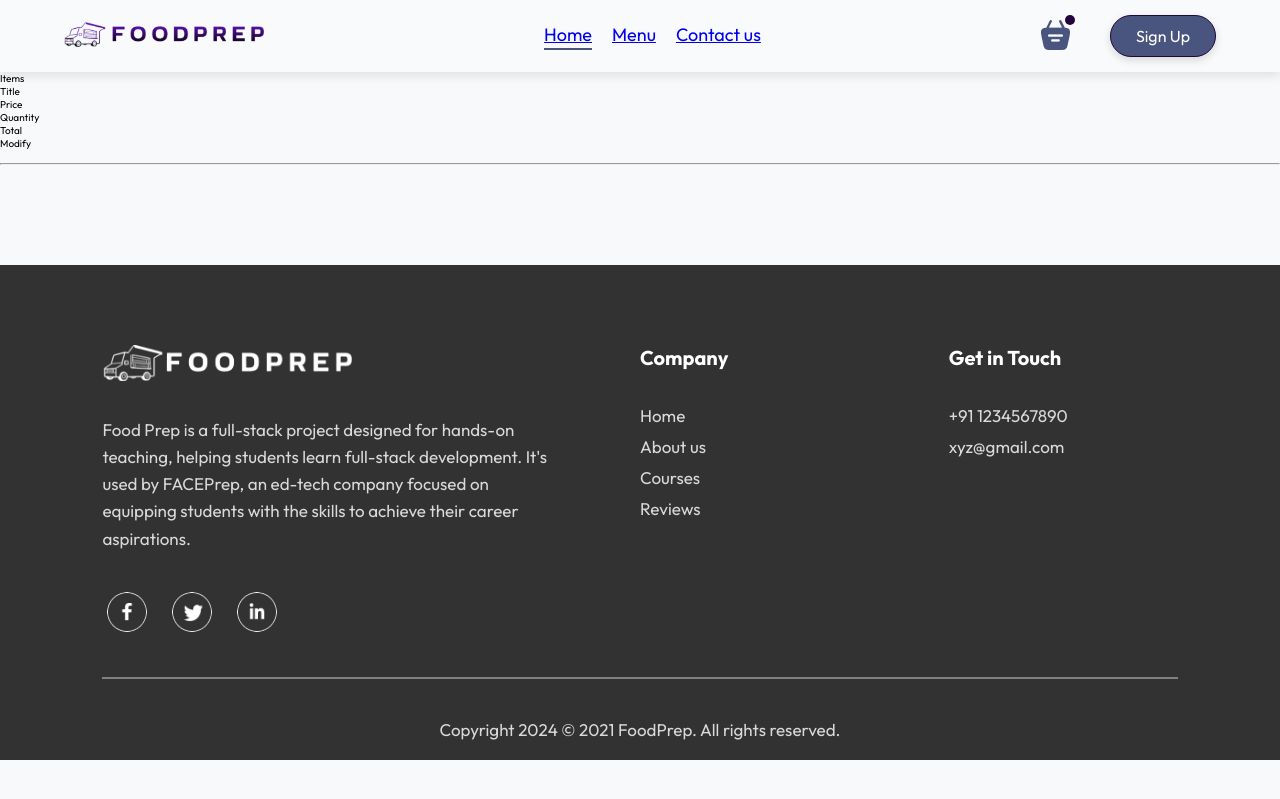
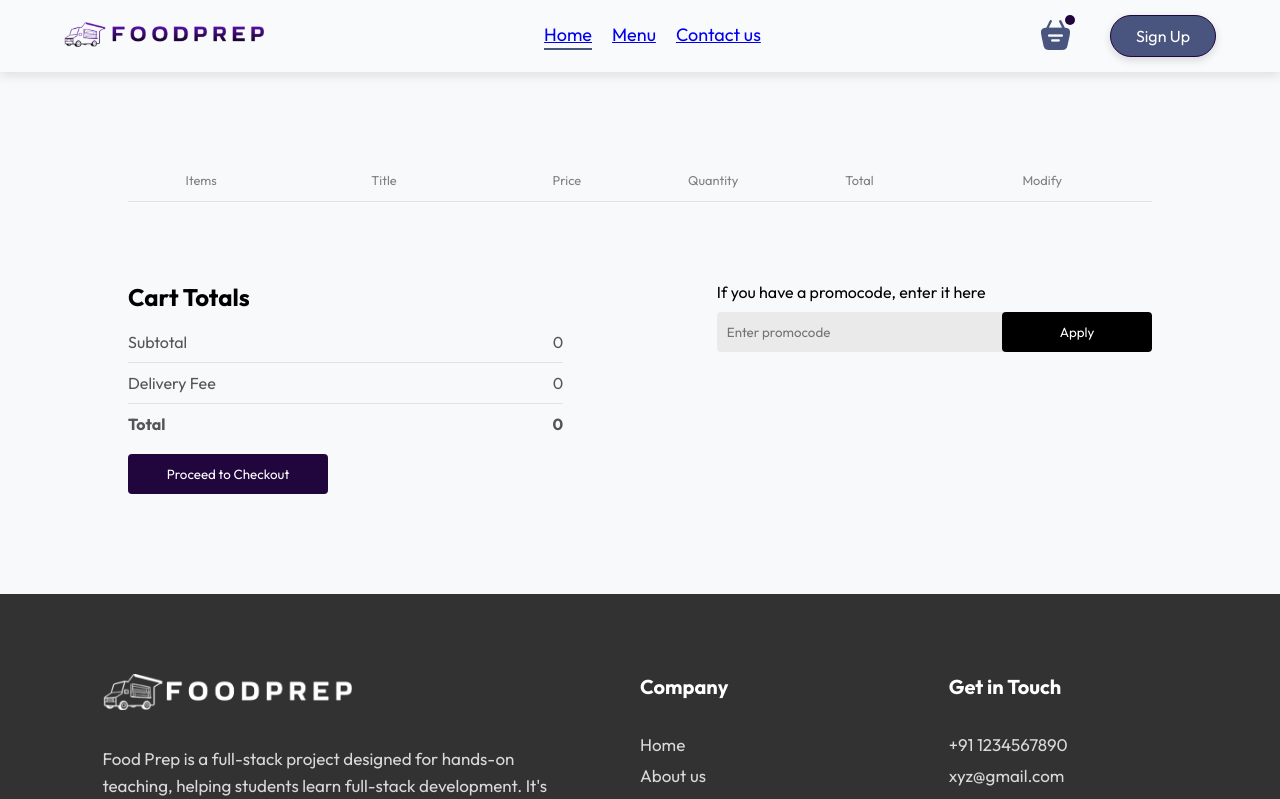
Before and after one commit to Kaustubh0912/FoodPrep, a React (Vite) app in the folder userFrontend/: page /cart in a window 1280 px wide. Shown: the top 799 px of the page. Built offline with nearby package versions, Linux system fonts and the light colour scheme.

Commit message:
added cart page styling

```diff
--- a/userFrontend/src/components/Header/Header.css
+++ b/userFrontend/src/components/Header/Header.css
@@ -67,6 +67,7 @@
 @media (max-width: 750px) {
     .header-contents{
         max-width: 65%;
+        gap:max(5vw,25px);
     }
     .header-contents p{
         display: none;
--- a/userFrontend/src/components/LoginPopUp/LoginPopUp.css
+++ b/userFrontend/src/components/LoginPopUp/LoginPopUp.css
@@ -1,15 +1,14 @@
 .login-popup{
-    position: absolute;
+    position:absolute;
     z-index: 1;
     width: 100%;
     height: 100%;
-    background-color:#00000090;
+    background-color: #00000090;
     display: grid;
 }
-
 .login-popup-container{
     place-self: center;
-    width:max(23vw,330px);
+    width: max(23vw,330px);
     color: #808080;
     background-color: white;
     display: flex;
@@ -17,60 +16,50 @@
     gap:25px;
     padding: 25px 30px;
     border-radius: 8px;
-    font-size: 1.4ren;
-    animation: fadeIn .5s;
+    font-size: 1.4rem;
+    animation: fadeIn 0.5s;
 }
-
 .login-popup-title{
     display: flex;
     align-items: center;
     justify-content: space-between;
-    color: black;
-
+    color:black
 }
-
 .login-popup-title img{
-    width: 16px;
+    width:16px;
     cursor: pointer;
 }
-
 .login-popup-inputs{
     display: flex;
     flex-direction: column;
-    gap: 20px;
-
+    gap:20px;
 }
-
 .login-popup-inputs input{
     outline: none;
     border: 1px solid #c9c9c9;
     padding: 10px;
     border-radius: 4px;
 }
-
 .login-popup-container button{
     border: none;
     padding: 10px;
     border-radius: 4px;
     color: white;
     background-color: var(--theme-color);
+    font-size: 1.5rem;
     cursor: pointer;
-    font-size: 1.5rem;
 }
-
 .login-popup-condition{
     display: flex;
     align-items: start;
     gap: 8px;
     margin-top: -10px;
 }
-
 .login-popup-condition input{
-margin-top: 5px;
+    margin-top: 5px;
 }
-
 .login-popup p span{
-    color: var(--theme-color);
+    color:var(--theme-color);
     font-weight: 500;
     cursor: pointer;
 }
--- a/userFrontend/src/components/LoginPopUp/LoginPopUp.jsx
+++ b/userFrontend/src/components/LoginPopUp/LoginPopUp.jsx
@@ -1,42 +1,37 @@
-import React, { useState } from "react";
-import "./LoginPopUp.css";
-import { assets } from "../../assets/assets";
+import {useState} from 'react'
+import './LoginPopUp.css'
+import {assets} from '../../assets/assets'
 
-const LoginPopUp = ({ setShowLogin }) => {
-  const [curState, setCurState] = useState("Sign Up"); // Consistent casing
+const LoginPopUp = ({setShowLogin}) => {
 
+    const [curState,setCurState] = useState("Sign Up")
   return (
-    <div className="login-popup">
-      <form className="login-popup-container">
+    <div className='login-popup'>
+        <form className='login-popup-container'>
             <div className="login-popup-title">
                 <h2>{curState}</h2>
-          <img src={assets.close} alt="Close" onClick={() => setShowLogin(false)} />
+                <img onClick={()=>setShowLogin(false)} src={assets.cross_icon} alt="" />
             </div>
-
             <div className="login-popup-inputs">
-          {curState !== "Log In" && <input type="text" placeholder="Name" required />}
-          <input type="email" placeholder="Email" required />
-          <input type="password" placeholder="Password" required />
-          <button className="btn">{curState === "Sign Up" ? "Create Account" : "Login"}</button>
+                {curState!=="Log In" && <input type="text" placeholder='Your Name' required/>}
+                <input type="email" placeholder='Your Email' required/>
+                <input type="password" placeholder='Password' required/>
+                <button className='btn'>{curState==="Sign Up"?"Create Account":"Log In"}</button>
             </div>
-
             <div className="login-popup-condition">
-          <input type="checkbox" required />
+                <input type="checkbox" required/>
                 <p>
-            By continuing, I agree to the <a href="/terms">terms</a> & <a href="/privacy">privacy policy</a>.
+                    By continuing, I agree to the terms & privacy policy
                 </p>
             </div>
-
-        <p>
-          {curState === "Log In" ? (
-            <>Don't have an account? <span onClick={() => setCurState("Sign Up")}>Sign Up</span></>
-          ) : (
-            <>Already have an account? <span onClick={() => setCurState("Log In")}>Log In</span></>
-          )}
-        </p>
+            {
+                curState==="Log In"
+                ? <p>Create a new account? <span onClick={()=>setCurState("Sign Up")}>Click here</span></p>
+                : <p>Already have an account? <span onClick={()=>setCurState("Log In")}>Log In</span></p>
+            }
         </form>
     </div>
-  );
-};
+  )
+}
 
-export default LoginPopUp;
+export default LoginPopUp
--- a/userFrontend/src/screens/Cart/Cart.css
+++ b/userFrontend/src/screens/Cart/Cart.css
@@ -0,0 +1,98 @@
+.cart{
+    max-width: 80%;
+    margin:  100px auto ;
+}
+.cart-items-title{
+    display: grid;
+    grid-template-columns: 1fr 1.5fr 1fr 1fr 1fr 1.5fr;
+    align-items: center;
+    text-align: center;
+    color: grey;
+    font-size: max(1vw,1.2rem);
+}
+.cart-items-item{
+    margin: 10px 0;
+    color: black;
+}
+.cart-items-item img{
+    width:50px;
+    justify-self: center;
+}
+.cart-counter{
+    position: inherit;
+    justify-content: center;
+}
+.cart-counter img{
+    width: 22px;
+    cursor: pointer;
+}
+.cart hr{
+    height: 1px;
+    background-color: #e2e2e2;
+    border: none;
+}
+.cart-bottom{
+    font-size: 1.6rem;
+    display: flex;
+    justify-content:space-between;
+    margin-top: 80px;
+    gap:max(12vw,10px);
+}
+.cart-total{
+    flex: 1;
+    display: flex;
+    flex-direction: column;
+    gap: 20px;
+}
+.cart-total-details{
+    display: flex;
+    justify-content: space-between;
+    color:#555;
+}
+.cart-total hr{
+    margin:10px 0px;
+}
+.cart-total button{
+    border:none;
+    color:white;
+    background-color: var(--theme-color);
+    padding-block: 12px;
+    border-radius: 4px;
+    width: max(15vw,200px);
+    cursor: pointer;
+}
+
+.cart-promocode{
+    flex:1;
+    font-size: 1.6rem;
+}
+.cart-promocode-input{
+    margin-top: 10px;
+    display: flex;
+    justify-content: space-between;
+    align-items: center;
+    background-color: #eaeaea;
+    border-radius: 4px;
+}
+.cart-promocode-input input{
+    background: transparent;
+    border: none;
+    outline: none;
+    padding-left: 10px;
+}
+.cart-promocode-input button{
+    width:max(10vw,150px);
+    padding: 12px 5px;
+    background-color: black;
+    border: none;
+    color:white;
+    border-radius: 4px;
+}
+@media (max-width:750px){
+    .cart-bottom{
+        flex-direction: column-reverse;
+    }
+    .cart-promocode{
+        justify-content: start;
+    }
+}
--- a/userFrontend/src/screens/Cart/Cart.jsx
+++ b/userFrontend/src/screens/Cart/Cart.jsx
@@ -1,12 +1,10 @@
-import { useContext } from 'react';
-import './Cart.css';
-import {StoreContext} from '../../context/StoreContext';
-import { assets } from '../../assets/assets';
+import { useContext } from "react";
+import "./Cart.css";
+import {assets} from '../../assets/assets'
+import {StoreContext} from "../../context/StoreContext";
 
-const Cart = () =>
-{
+const Cart = () => {
   const { cartItems, addToCart, removeFromCart, food_list } = useContext(StoreContext);
-
   return (
     <div className="cart">
       <div className="cart-items-title">
@@ -19,23 +17,64 @@ const Cart = () =>
       </div>
       <br />
       <hr />
-
-            {food_list.map((food) =>
-                cartItems[food._id] > 0 ? (
-                    <div key={food._id} className="cart-items-item">
-                        <img src={food.image} alt='' />
+      {food_list.map((food, index) => {
+        if (cartItems[food._id] > 0) {
+          return (
+            <>
+              <div className="cart-items-title cart-items-item">
+                <img src={food.image} alt="" />
                 <p>{food.name}</p>
-                        <p>${food.price}</p>
+                <p>{food.price}</p>
                 <p>{cartItems[food._id]}</p>
-                        <p>${food.price * cartItems[food._id]}</p>
+                <p>{cartItems[food._id] * food.price}</p>
                 <div className="cart-counter food-item-counter">
-                            <img src={assets.remove_icon_red} alt="Remove" onClick={() => removeFromCart(food._id)} />
-                            <span>{cartItems[food._id]}</span>
-                            <img src={assets.add_icon_green} alt="Add" onClick={() => addToCart(food._id)} />
+                  <img
+                    onClick={() => removeFromCart(food._id)}
+                    src={assets.remove_icon_red}
+                    alt=""
+                  />
+                  <p>{cartItems[food._id]}</p>
+                  <img
+                    onClick={() => addToCart(food._id)}
+                    src={assets.add_icon_green}
+                    alt=""
+                  />
                 </div>
               </div>
-                ) : null
-            )}
+              <hr />
+            </>
+          );
+        }
+      })}
+      <div className="cart-bottom">
+        <div className="cart-total">
+          <h2>Cart Totals</h2>
+          <div>
+            <div className="cart-total-details">
+              <p>Subtotal</p>
+              <p>0</p>
+            </div>
+            <hr />
+            <div className="cart-total-details">
+              <p>Delivery Fee</p>
+              <p>0</p>
+            </div>
+            <hr />
+            <div className="cart-total-details">
+              <b>Total</b>
+              <b>0</b>
+            </div>
+          </div>
+          <button > Proceed to Checkout</button>
+        </div>
+        <div className="cart-promocode">
+          <p>If you have a promocode, enter it here</p>
+          <div className="cart-promocode-input">
+            <input type="text" placeholder="Enter promocode" />
+            <button>Apply</button>
+          </div>
+        </div>
+      </div>
     </div>
   );
 };
```
Lines whose indentation alone changed are shown as unchanged.
